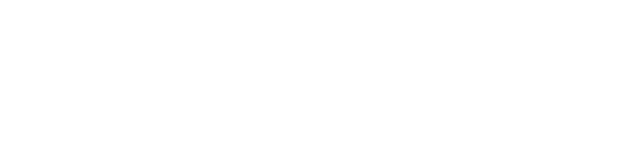
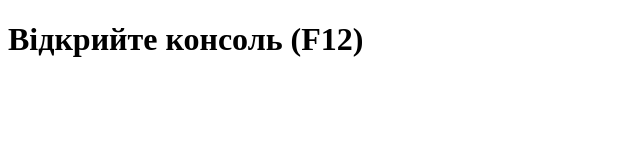
Before and after one commit to AnGoFirst/WEB-programming-JavaScript, a plain HTML site: page Лабораторна робота №1/index.html in a window 1280 px wide. Shown: the whole page, without its empty margins (0-640 px from the left). Drawn offline with Linux system fonts and the light colour scheme.

Commit message:
Update index.html

```diff
--- a/Лабораторна робота №1/index.html
+++ b/Лабораторна робота №1/index.html
@@ -4,6 +4,7 @@
     <meta charset="UTF-8">
 </head>
 <body>
+    <h1>Відкрийте консоль (F12)</h1>
     <script src="script.js"></script>
 </body>
 </html>
```
